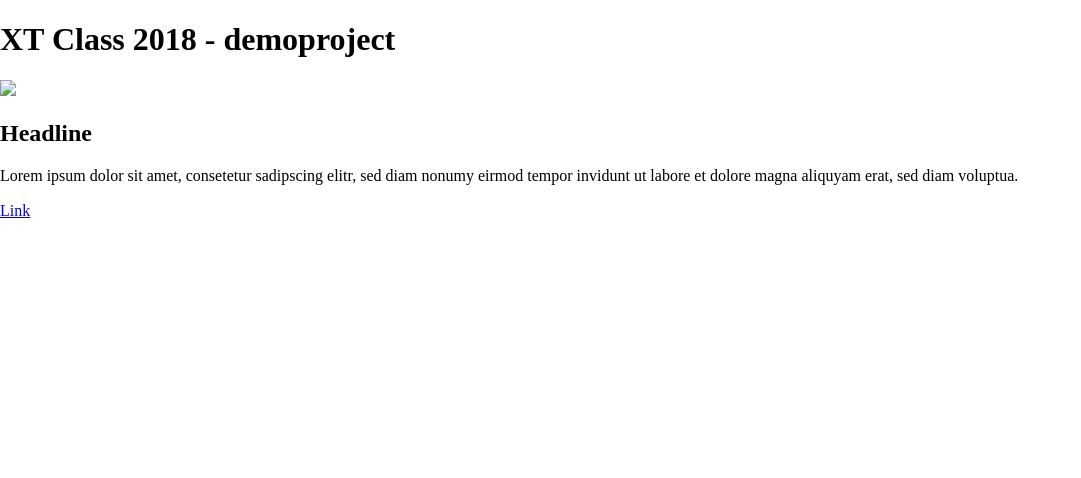
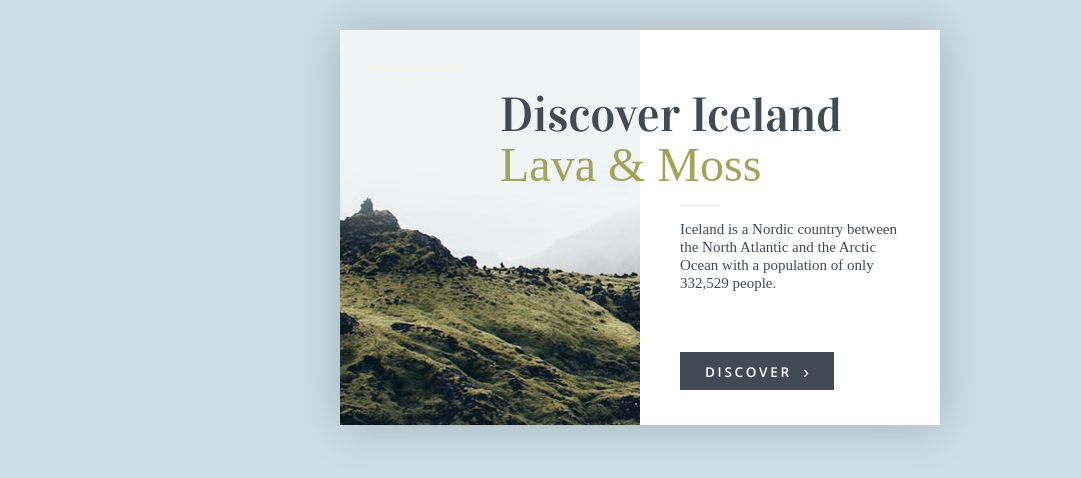
Before and after one commit to alebaato/xt_class_2018, a website: page index.html in a window 1280 px wide. Shown: the whole page, without its empty margins (0-1081 px from the left). Drawn offline with nearby package versions, Linux system fonts and the light colour scheme; a web font is replaced by a local one.

Commit message:
feat(Lesson 2): Added styling for the teaser (HTML, CSS, IMG)
Added classes to the previously created code in order to apply styling with OOCSS and BEM. Added a
placeholder image and implemented google fonts.

```diff
--- a/css/style.css
+++ b/css/style.css
@@ -1,49 +1,51 @@
 body{
   background: #cddee6;
-    /*font-family: 'Open Sans', sans-serif;*/
   font-family: 'Vidaloka', serif;
   display: flex;
   justify-content: center;
 }
-article{
+.teaser{
   color: #424a55;
   background: #ffffff;
   width: 600px;
   height: 395px;
   position: relative;
   font-size: 15px;
+  margin: 30px;
   display: flex;
-    -webkit-box-shadow: 0px 0px 45px 0px rgba(0,0,0,0.2);
-    -moz-box-shadow: 0px 0px 45px 0px rgba(0,0,0,0.2);
-    box-shadow: 0px 0px 45px 0px rgba(0,0,0,0.2);
+  -webkit-box-shadow: 0 0 45px 0 rgba(0,0,0,0.2);
+  -moz-box-shadow: 0 0 45px 0 rgba(0,0,0,0.2);
+  box-shadow: 0 0 45px 0 rgba(0,0,0,0.2);
 }
-.img{
+.teaser__visual{
   width: 50%;
+  min-width: 50%;
+  background: #e6e6e6;
 }
-h2{
+.teaser__head{
   position: absolute;
   top: 60px;
   right: 50px;
-    font: normal 48px/105% 'Vidaloka', serif;
+  font: normal 3.2em/105% 'Vidaloka', serif;
   width: 65%;
   margin: 0;
   padding: 0;
 }
-h2 span{
+.teaser__head--highlight{
   color: #a2a45b;
   font-family: 'Alice', serif;
 }
-h2 span:before{ content: "\a"; white-space: pre; }
-p{
+.teaser__head--highlight:before{ content: "\a"; white-space: pre; }
+
+.teaser__exerpt{
   margin: 175px 40px 0;
   padding: 15px 0 0 0;
   position: relative;
   float: right;
-    /*font: normal 15px/130% 'Open Sans', sans-serif;*/
-    font: normal 15px/120% 'Alice', serif;
+  font: normal 1em/120% 'Alice', serif;
 }
 
-p:before{
+.teaser__exerpt:before{
   display: block;
   content: "";
   width: 40px;
@@ -53,7 +55,7 @@ p:before{
   top: 0;
   left: 0;
 }
-.btn{
+.teaser__btn{
   color: #ffffff;
   background: #424a55;
   position: absolute;
@@ -62,25 +64,27 @@ p:before{
   padding: 10px 25px;
   text-transform: uppercase;
   letter-spacing: .2em;
-    font: 600 normal 13px/130% 'Open Sans', sans-serif;
+  font: 600 normal .9em/120% 'Open Sans', sans-serif;
 }
-.btn:after{
+.teaser__btn:after{
   display: inline-block;
-    content: "⟩";
+  content: "\203A";
+  font-size: 1.4em;
+  font-weight: normal;
   width: 6px;
   height: 10px;
   color: #ffffff;
   margin: 0 0 0 11px;
-    top: -1px;
+  top: 1px;
   position: relative;
 }
-.btn:hover{
+.teaser__btn:hover{
   background: #333944;
 }
-.btn,
-.btn:hover,
-.btn:focus,
-.btn:active,
-.btn:visited{
+.teaser__btn,
+.teaser__btn:hover,
+.teaser__btn:focus,
+.teaser__btn:active,
+.teaser__btn:visited{
   text-decoration: none;
 }
--- a/index.html
+++ b/index.html
@@ -10,29 +10,29 @@
     <meta name="viewport" content="width=device-width, initial-scale=1">
 
     <link rel="stylesheet" href="css/normalize.css">
+    <link rel="stylesheet" href="css/style.css">
+
+    <link href="https://fonts.googleapis.com/css?family=Vidaloka" rel="stylesheet">
+    <!-- font-family: 'Vidaloka', serif; -->
+
+    <link href="https://fonts.googleapis.com/css?family=Alice" rel="stylesheet">
+    <!-- font-family: 'Alice', serif; -->
+
+    <link href="https://fonts.googleapis.com/css?family=Open+Sans:400,600" rel="stylesheet">
+    <!-- font-family: 'Open Sans', sans-serif; -->
 </head>
 <body>
     <header>
         <nav></nav>
-        <h1>XT Class 2018 - demoproject</h1>
+        <!--<h1>XT Class 2018 - demoproject</h1>-->
     </header>
 
     <section>
-        <article>
-            <div class="teaser-elem">
-                <div class="img-wrapper">
-                    <img src="img/img_dummy_200x100.jpg">
-                </div>
-                <div class="content-wrapper">
-                    <h2>Headline</h2>
-                    <p class="abstract">
-                        Lorem ipsum dolor sit amet, consetetur sadipscing elitr, sed diam nonumy eirmod tempor invidunt ut labore et dolore magna aliquyam erat, sed diam voluptua.
-                    </p>
-                    <p>
-                        <a href="#" target="_blank">Link</a>
-                    </p>
-                </div>
-            </div>
+        <article class="teaser">
+            <h2 class="teaser__head">Discover Iceland <span class="teaser__head--highlight">Lava &amp; Moss</span></h2>
+            <img class="teaser__visual" alt="nature image" title="Titel Tag here" src="img/img_dummy_nature_300x395.jpg">
+            <p class="teaser__exerpt">Iceland is a Nordic country between the North Atlantic and the Arctic Ocean with a population of only 332,529 people.</p>
+            <a class="teaser__btn" href="https://www.iceland.is/">discover</a>
         </article>
     </section>
 
```
Also changed, not shown: package.json (added, +19 -0 lines), README.md, README_template.md (added), 3 other files. Lines whose indentation alone changed are shown as unchanged.
